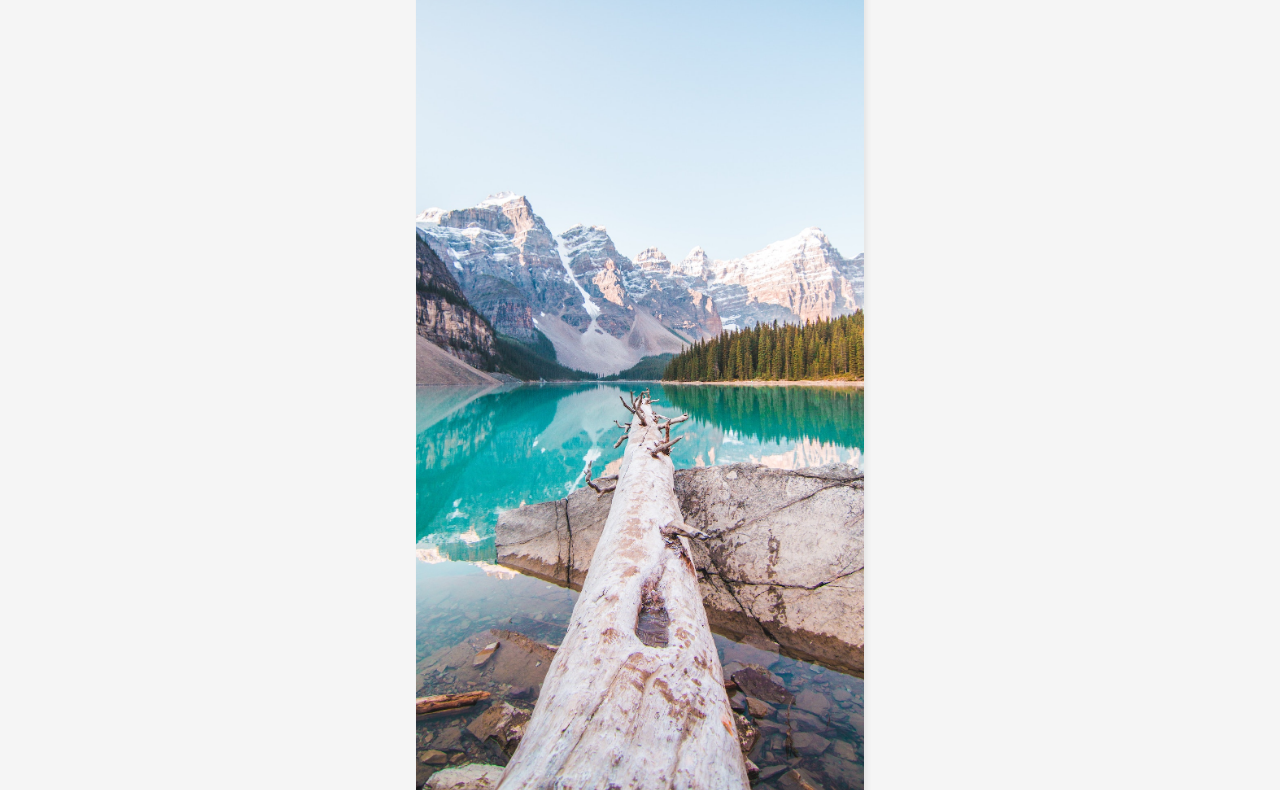
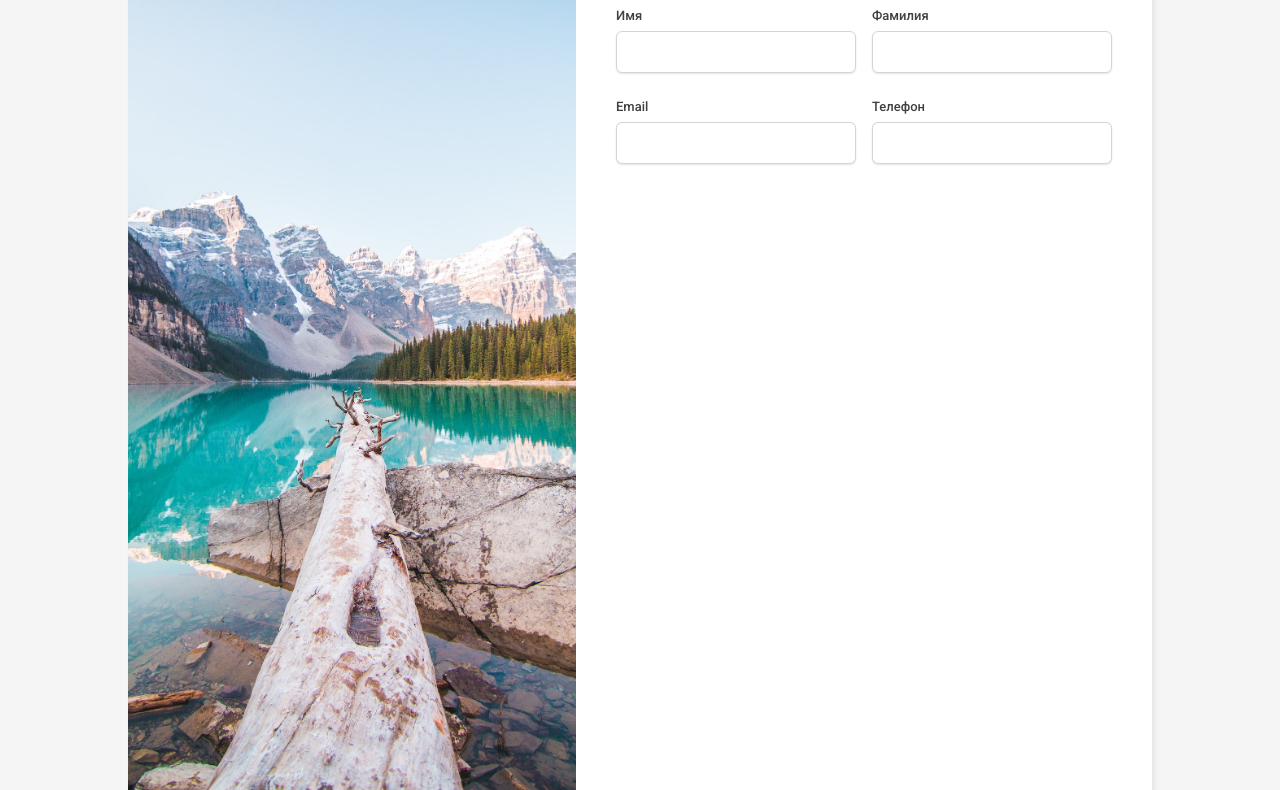
Before and after one commit to Tanya3823/form, a plain HTML site: page index.html in a window 1280 px wide. Shown: the part 162-952 px from the top of the page. Drawn offline with Linux system fonts and the light colour scheme.

Commit message:
added a section with personal data

```diff
--- a/index.html
+++ b/index.html
@@ -17,7 +17,37 @@
         <div class="main">
             <div class="container">
                 <div class="form">
-                    <img src="images/mountains-1.jpg" class="mountains">
+                    <div class="image"><img src="images/mountains-1.jpg" class="image-mountains"></div>
+
+                    <div class="registration-form">
+                        <form action="https://www.bit-by-bit.ru/form-submit">
+                            <div>
+                                <h1 class="registration-form-title">Регистрация</h1>
+                            </div>
+                            <div class="row">
+                                <div class="coll">
+                                    <label class="registration-form-lable" for="FirstName">Имя</label>
+                                    <input type="text" class="registration-form-input" id="FirstName" name="FirstName">
+                                </div>
+                                <div class="coll">
+                                    <label class="registration-form-lable" for="LastName">Фамилия</label>
+                                    <input type="text" class="registration-form-input" id="LastName" name="LastName">
+
+                                </div>
+                            </div>
+                            <div class="row">
+                                <div class="coll">
+                                    <label class="registration-form-lable" for="Email">Email</label>
+                                    <input type="text" class="registration-form-input" id="Email" name="Email">
+                                </div>
+                                <div class="coll">
+                                    <label class="registration-form-lable" for="Phone">Телефон</label>
+                                    <input type="text" class="registration-form-input" id="Phone" name="Phone">
+                                </div>
+                            </div>
+                        </form>
+
+                    </div>
 
                 </div>
 
--- a/styles.css
+++ b/styles.css
@@ -5,12 +5,14 @@
 
 html {
     --light-blue: #0ea5e9;
+    --dark-blue: #0284c7;
     --dark-gray: #171717;
     --gray: #404040;
     --light-gray: #737373;
     --s-light-gray: #d4d4d4;
     --fon: #f5f5f5;
     --shadow: #e5e5e5;
+    --gap: 16px;
 }
 
 body {
@@ -42,18 +44,79 @@ body {
     display: flex;
     justify-content: center;
     overflow: hidden;
-    max-width: max-content;
+    max-width: 1024px;
 
 }
 
-.mountains {
+.image {
+
+    max-width: 448px;
+    height: 890px;
+}
+
+.image-mountains {
     object-fit: cover;
-
-    width: 448px;
-    height: 891px;
-
-    margin: auto;
-    display: block;
-    border: none;
+    width: 100%;
+    height: 100%;
 
 }
+
+.registration-form {
+
+    width: 576px;
+    padding: 40px;
+    background-color: white;
+}
+
+.registration-form-title {
+    font-size: 24px;
+    font-weight: 700;
+    color: var(--dark-blue);
+
+}
+
+.row {
+    display: flex;
+    flex-wrap: wrap;
+    gap: var(--gap);
+    margin-top: 24px;
+}
+
+.coll {
+    flex-basis: 0;
+    border: none;
+    flex-grow: 1;
+    text-align: left;
+
+
+}
+
+.registration-form-lable {
+    color: var(--gray);
+    font-weight: 500;
+    font-size: 13px;
+    line-height: 20px;
+
+}
+
+
+
+.registration-form-input {
+    width: 100%;
+    border-radius: 6px;
+    border: 1px solid;
+    border-color: var(--s-light-gray);
+    box-shadow: 0 1px 2px 0 var(--shadow);
+    font-size: 15px;
+    line-height: 20px;
+    display: block;
+    padding: 10px 14px;
+    margin-top: 5px;
+    outline: var(--light-blue);
+}
+
+.registration-form-input:focus {
+    outline: none;
+    border: 2px solid;
+    border-color: var(--light-blue);
+}
```
